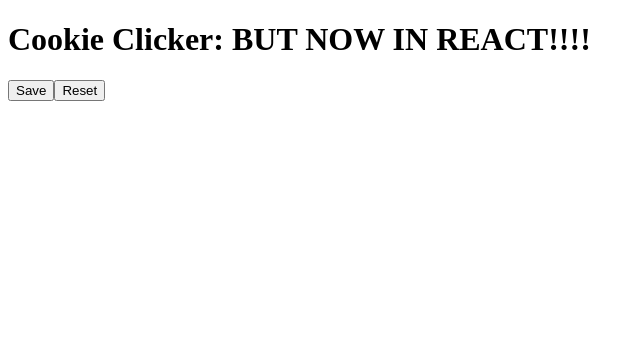
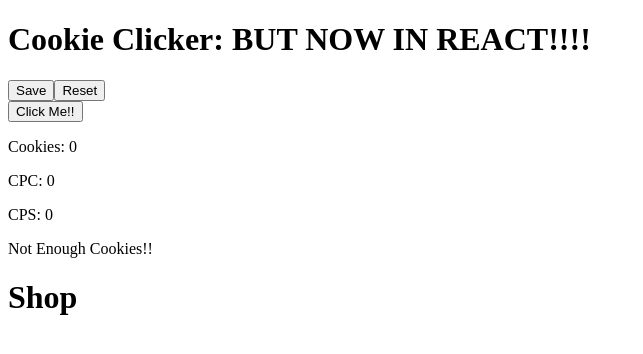
Before and after one commit to AndreC05/cookie-Clicker-React, a React (Vite) app: page / in a window 1280 px wide. Shown: the top 354 px of the page, without its empty margins (0-643 px from the left). Built offline with nearby package versions, Linux system fonts and the light colour scheme.

Commit message:
Add empty components to 'app.jsx'

```diff
--- a/src/App.jsx
+++ b/src/App.jsx
@@ -1,9 +1,16 @@
 import Header from "./components/header";
+import MainDisplay from "./components/MainDisplay";
+import UpgradesDisplay from "./components/UpgradesDisplay";
 
 export default function App() {
   return (
     <div>
       <Header />
+      <main>
+        <MainDisplay />
+        <h1 id="shop">Shop</h1>
+        <UpgradesDisplay />
+      </main>
     </div>
   );
 }
--- /dev/null
+++ b/src/components/CookieBtn.jsx
@@ -0,0 +1,7 @@
+export default function CookieBtn() {
+  return (
+    <div>
+      <button>Click Me!!</button>
+    </div>
+  );
+}
--- /dev/null
+++ b/src/components/MainDisplay.jsx
@@ -0,0 +1,13 @@
+import CookieBtn from "./CookieBtn";
+
+export default function MainDisplay() {
+  return (
+    <div>
+      <CookieBtn />
+      <p id="cookiesDisplay">Cookies: 0</p>
+      <p id="cpcCDisplay">CPC: 0</p>
+      <p id="cpsCDisplay">CPS: 0</p>
+      <p id="warningMsg">Not Enough Cookies!!</p>
+    </div>
+  );
+}
--- /dev/null
+++ b/src/components/UpgradesDisplay.jsx
@@ -0,0 +1,3 @@
+export default function UpgradesDisplay() {
+  return <div></div>;
+}
```
